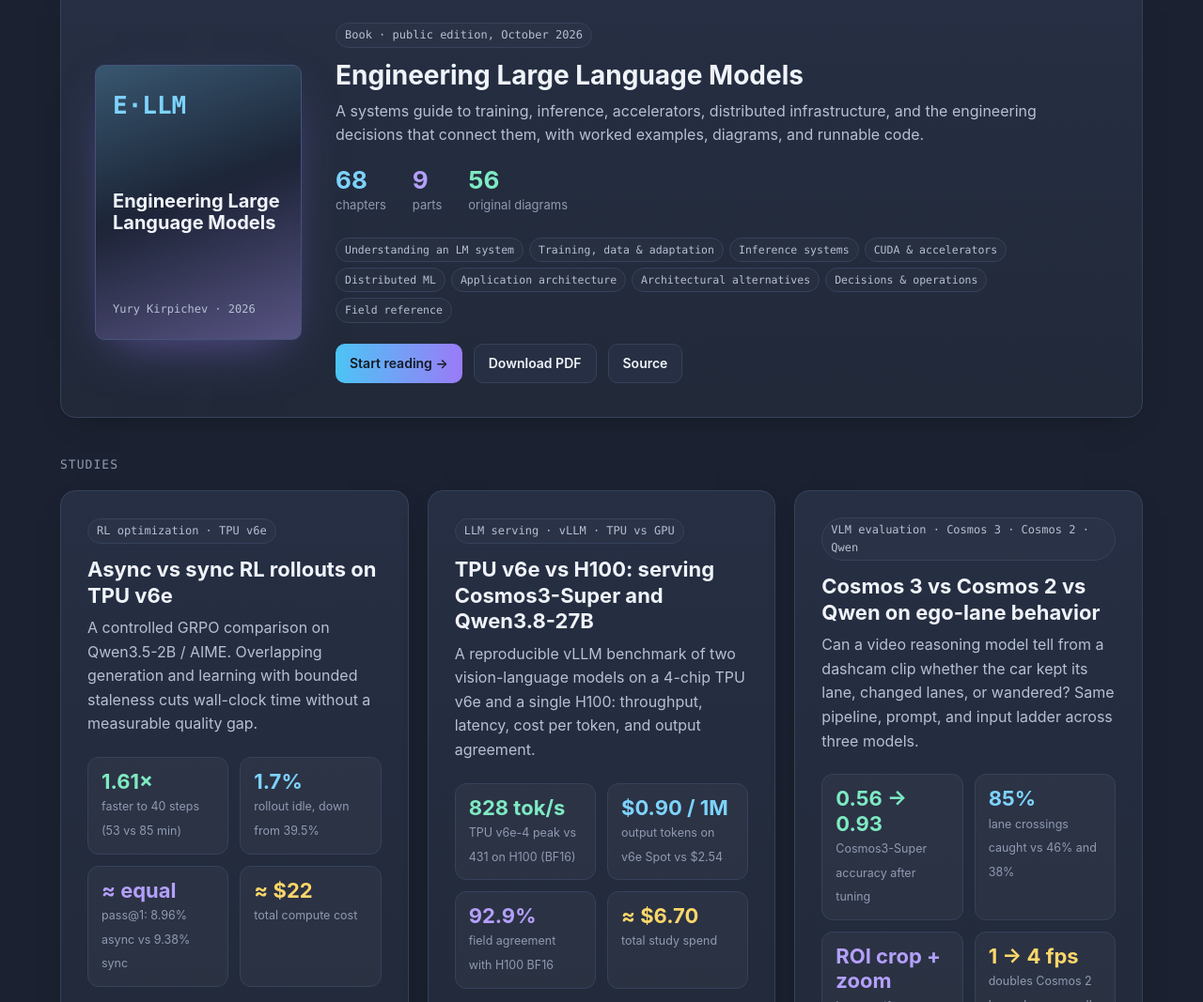
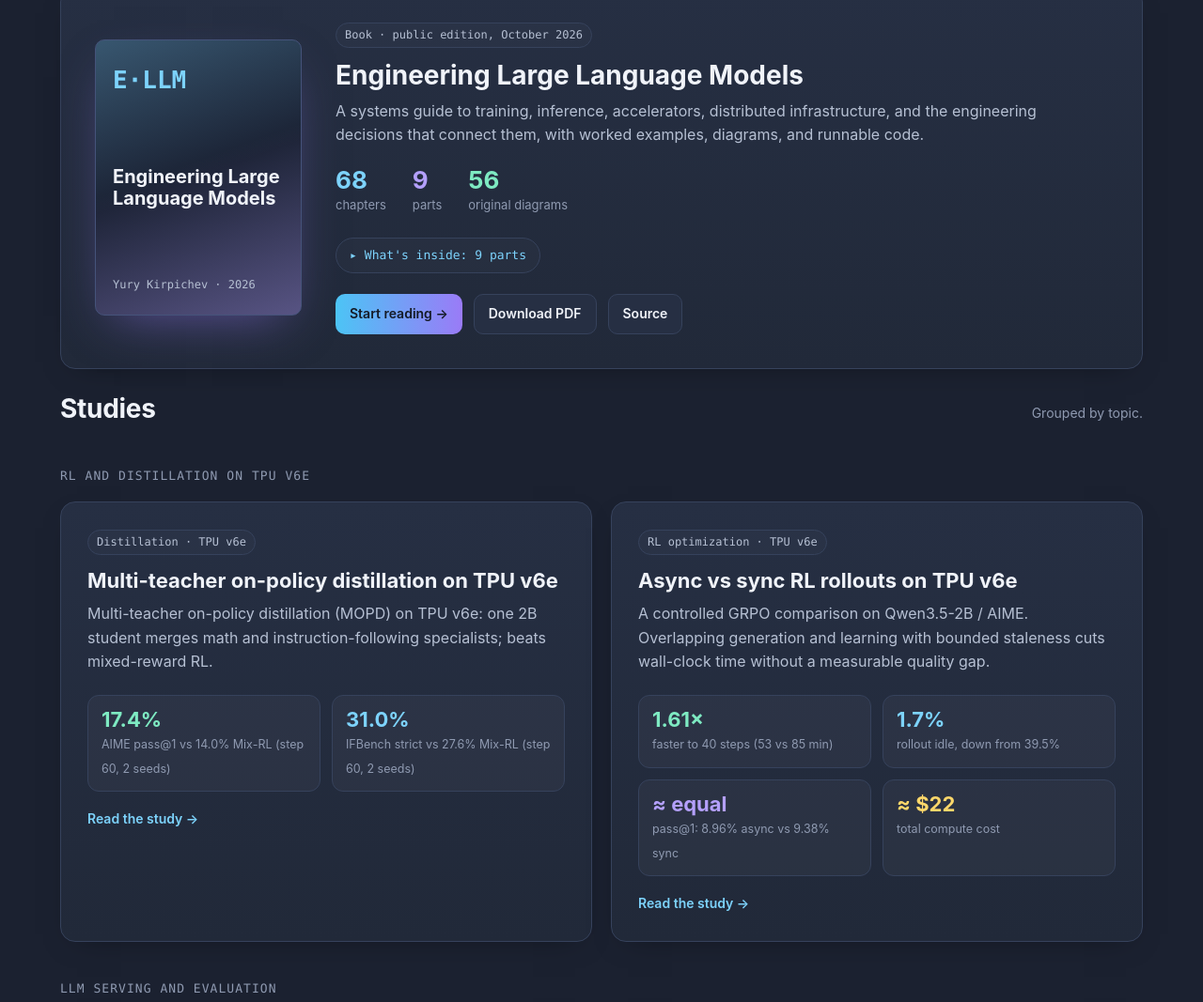
Before and after one commit to ykirpichev/ykirpichev.github.io, a plain HTML site: page index.html in a window 1280 px wide. Shown: the part 767-1834 px from the top of the page at 94% size. Drawn offline with Linux system fonts and the light colour scheme.

Commit message:
Draft: restructure the root page (book, grouped studies with MOPD, collapsible extras).

```diff
--- a/index.html
+++ b/index.html
@@ -171,6 +171,20 @@
     .links a:hover { color: var(--text); }
     .links .n { font-family: var(--mono); font-size: 12px; color: var(--dim); min-width: 52px; }
 
+    .fold > summary {
+      display: inline-flex; align-items: center; gap: 8px; cursor: pointer; list-style: none;
+      font-family: var(--mono); font-size: 13px; color: var(--sky);
+      padding: 8px 14px; border: 1px solid var(--line); border-radius: 999px; background: rgba(255,255,255,.02);
+    }
+    .fold > summary::-webkit-details-marker { display: none; }
+    .fold > summary::before { content: "▸"; transition: transform .15s; }
+    .fold[open] > summary::before { transform: rotate(90deg); }
+    .fold > summary:hover { border-color: var(--line-hover); color: var(--text); }
+    .fold[open] > summary { margin-bottom: 20px; }
+    .book .fold { margin-bottom: 22px; }
+    .book .fold[open] > summary { margin-bottom: 12px; }
+    .tag { max-width: 100%; }
+
     footer { border-top: 1px solid var(--line); padding: 36px 0 48px; color: var(--dim); font-size: 14px; }
     footer .wrap { display: flex; justify-content: space-between; flex-wrap: wrap; gap: 16px; }
     footer a:hover { color: var(--text); }
@@ -194,9 +208,10 @@
   <div class="wrap">
     <a class="brand" href="#">ykirpichev<span>.github.io</span></a>
     <ul>
-      <li><a href="#work">Published work</a></li>
+      <li><a href="#book">Book</a></li>
+      <li><a href="#studies">Studies</a></li>
       <li><a href="#projects">Projects</a></li>
-      <li><a href="#interests">Interests</a></li>
+      <li><a href="#interests">Reading guide</a></li>
       <li><a href="#contact">Contact</a></li>
     </ul>
   </div>
@@ -208,7 +223,7 @@
     <h1>Yury Kirpichev<br><span class="grad">engineering large language models.</span></h1>
     <p class="lead">
       I write about and measure how LLMs are trained, served, and optimized, from Blackwell kernels
-      and TPU pods to RL rollouts and agent loops. Below are a free book and six reproducible studies,
+      and TPU pods to RL rollouts and agent loops. Below are a free book and seven reproducible studies,
       each with the full setup, numbers, and costs.
     </p>
     <div class="cta">
@@ -233,7 +248,7 @@
         <p>Everything here is free to read and reproducible.</p>
       </div>
 
-      <div class="card book">
+      <div class="card book" id="book">
         <a class="cover" href="https://ykirpichev.github.io/llm-book-site/" aria-label="Open the book">
           <div class="mark">E·LLM</div>
           <div class="t">Engineering Large Language Models</div>
@@ -251,6 +266,8 @@
             <div class="stat"><b class="c-violet">9</b><span>parts</span></div>
             <div class="stat"><b class="c-emerald">56</b><span>original diagrams</span></div>
           </div>
+          <details class="fold">
+            <summary>What's inside: 9 parts</summary>
             <div class="parts">
               <span class="tag">Understanding an LM system</span>
               <span class="tag">Training, data &amp; adaptation</span>
@@ -262,6 +279,7 @@
               <span class="tag">Decisions &amp; operations</span>
               <span class="tag">Field reference</span>
             </div>
+          </details>
           <div class="cta">
             <a class="btn primary" href="https://ykirpichev.github.io/llm-book-site/">Start reading →</a>
             <a class="btn" href="https://ykirpichev.github.io/llm-book-site/engineering-large-language-models.pdf">Download PDF</a>
@@ -270,8 +288,27 @@
         </div>
       </div>
 
-      <div class="subhead">Studies</div>
-      <div class="grid3">
+      <div class="section-head" id="studies">
+        <h2>Studies</h2>
+        <p>Grouped by topic.</p>
+      </div>
+
+      <div class="subhead">RL and distillation on TPU v6e</div>
+      <div class="grid2">
+        <a class="card" href="https://ykirpichev.github.io/mopd-tpu/">
+          <span class="tag">Distillation · TPU v6e</span>
+          <h3>Multi-teacher on-policy distillation on TPU v6e</h3>
+          <p>
+            Multi-teacher on-policy distillation (MOPD) on TPU v6e: one 2B student merges math and
+            instruction-following specialists; beats mixed-reward RL.
+          </p>
+          <div class="metrics">
+            <div class="metric"><b class="c-emerald">17.4%</b><span>AIME pass@1 vs 14.0% Mix-RL (step 60, 2 seeds)</span></div>
+            <div class="metric"><b class="c-sky">31.0%</b><span>IFBench strict vs 27.6% Mix-RL (step 60, 2 seeds)</span></div>
+          </div>
+          <div class="more">Read the study →</div>
+        </a>
+
         <a class="card" href="https://ykirpichev.github.io/async-vs-sync-rl-tpu/">
           <span class="tag">RL optimization · TPU v6e</span>
           <h3>Async vs sync RL rollouts on TPU v6e</h3>
@@ -287,7 +324,10 @@
           </div>
           <div class="more">Read the study →</div>
         </a>
+      </div>
 
+      <div class="subhead">LLM serving and evaluation</div>
+      <div class="grid2">
         <a class="card" href="https://ykirpichev.github.io/tpu-vs-h100-llm-bench/">
           <span class="tag">LLM serving · vLLM · TPU vs GPU</span>
           <h3>TPU v6e vs H100: serving Cosmos3-Super and Qwen3.8-27B</h3>
@@ -319,7 +359,10 @@
           </div>
           <div class="more">Read the report →</div>
         </a>
+      </div>
 
+      <div class="subhead">GPU kernels on Blackwell</div>
+      <div class="grid3">
         <a class="card" href="https://github.com/ykirpichev/dsa_topk_indexer_fp8_h64_d128_topk2048_ps64/blob/main/final_writeup.md">
           <span class="tag">GPU kernels · B200 · MLSys 2026</span>
           <h3>DeepSeek sparse attention kernels on Blackwell</h3>
@@ -408,6 +451,8 @@
         <p>Where to start reading for each topic.</p>
       </div>
 
+      <details class="fold">
+        <summary>Show the reading guide: 4 topics</summary>
       <div class="interests">
         <div class="card interest">
           <div class="icon c-sky">
@@ -445,6 +490,7 @@
           <h3>RL optimization</h3>
           <p>Making RL for reasoning faster: async rollouts, policy staleness, and keeping generators busy.</p>
           <ul class="links">
+            <li><a href="https://ykirpichev.github.io/mopd-tpu/"><span class="n">Study</span>Multi-teacher on-policy distillation on TPU v6e</a></li>
             <li><a href="https://ykirpichev.github.io/async-vs-sync-rl-tpu/"><span class="n">Study</span>Async vs sync GRPO rollouts on TPU v6e</a></li>
             <li><a href="https://github.com/ykirpichev/road-traffic-simulator-env"><span class="n">Project</span>SF traffic simulator RL environment</a></li>
             <li><a href="https://ykirpichev.github.io/llm-book-site/17-reinforcement-learning-for-reasoning-and-tool-use.html"><span class="n">Ch 17</span>RL for reasoning and tool use</a></li>
@@ -466,6 +512,7 @@
           </ul>
         </div>
       </div>
+      </details>
     </div>
   </section>
 </main>
```
Lines whose indentation alone changed are shown as unchanged.
